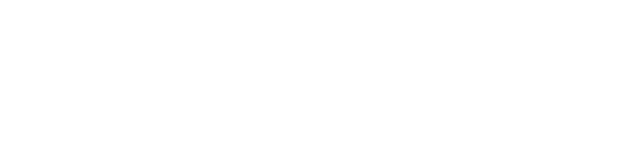
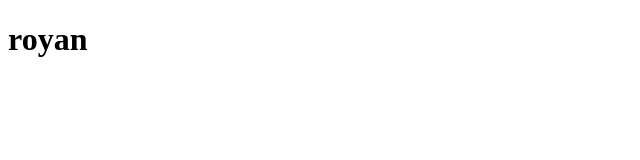
Before and after one commit to royanlord/git-advance, a plain HTML site: page index.html in a window 1280 px wide. Shown: the whole page, without its empty margins (0-640 px from the left). Drawn offline with Linux system fonts and the light colour scheme.

```diff
--- a/index.html
+++ b/index.html
@@ -7,6 +7,6 @@
     <title>Document</title>
 </head>
 <body>
-
+    <h1>royan</h1>
 </body>
 </html>
```
